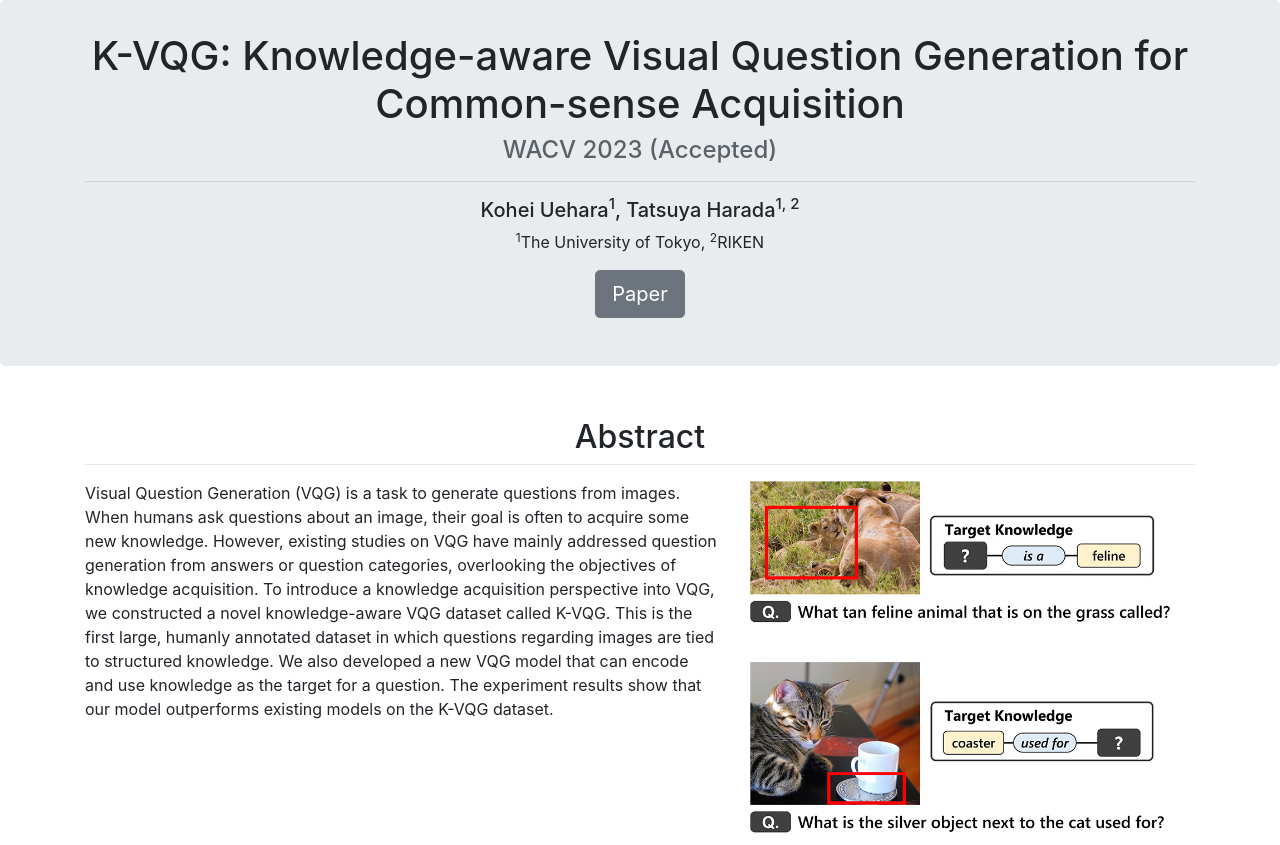
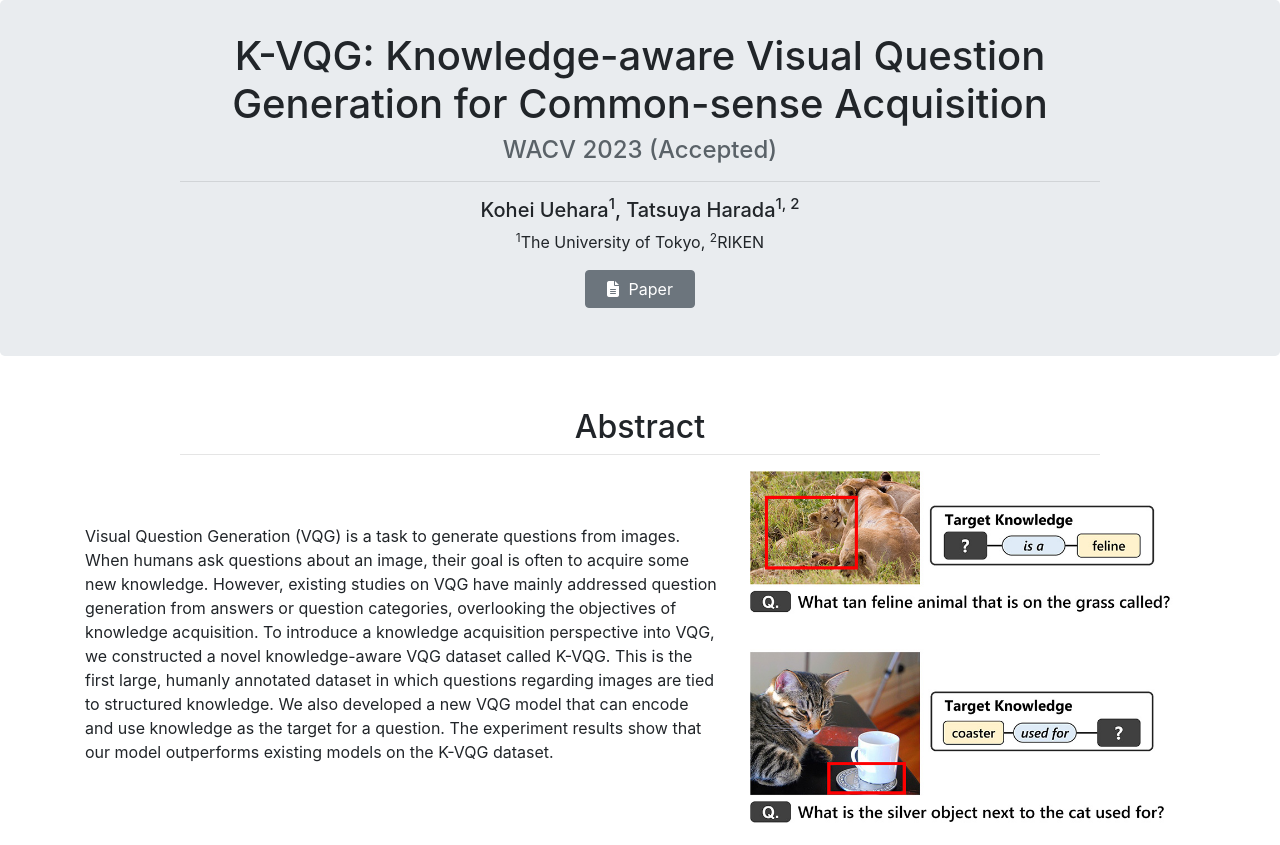
Before and after one commit to uehara-mech/uehara-mech.github.io, a plain HTML site: page kvqg.html in a window 1280 px wide. Shown: the top 845 px of the page. Drawn offline with nearby package versions, Linux system fonts and the light colour scheme.

Commit message:
[update] update layout

```diff
--- a/kvqg.html
+++ b/kvqg.html
@@ -30,15 +30,17 @@ integrity="sha384-ggOyR0iXCbMQv3Xipma34MD+dH/1fQ784/j6cY/iJTQUOhcWr7x9JvoRxT2MZw
 <section>
 <div class="jumbotron text-center">
 <div class="container">
-<div class="row">
-<div class="col-12">
+<div class="row justify-content-center">
+<div class="col-10">
 <h1>K-VQG: Knowledge-aware Visual Question Generation for Common-sense Acquisition</h1>
 <h4 style="color:#5a6268;"> WACV 2023 (Accepted) </h4>
 <hr>
 <h5> Kohei Uehara<sup>1</sup>, Tatsuya Harada<sup>1, 2</sup></h5>
 <p><sup>1</sup>The University of Tokyo, <sup>2</sup>RIKEN</p>
 <p>
-    <a class="btn btn-secondary btn-lg" href="https://arxiv.org/abs/2203.07890" role="button">Paper</a>
+    <a class="btn btn-secondary" href="https://arxiv.org/abs/2203.07890" role="button" style="width: 110px">
+        <i class="fa-solid fa-file-lines" style="margin-right: 5px"></i> Paper
+    </a>
     <!--                <a class="btn btn-secondary btn-lg" href="https://github.com/nogu-atsu/ENARF-GAN" role="button">Code</a>-->
 </p>
 </div>
@@ -48,13 +50,13 @@ integrity="sha384-ggOyR0iXCbMQv3Xipma34MD+dH/1fQ784/j6cY/iJTQUOhcWr7x9JvoRxT2MZw
 </section>
 <section>
 <div class="container">
-<div class="row">
-<div class="col-12 text-center">
+<div class="row justify-content-center">
+<div class="col-10 text-center">
 <h2 style="margin-top: 20px">Abstract</h2>
     <hr style="margin-top:0px">
 </div>
 
-<div class="col-7 text-center">
+<div class="col-7 text-center align-self-center">
 <p class="text-left">
 Visual Question Generation (VQG) is a task to generate questions from images.
 When humans ask questions about an image, their goal is often to acquire some new knowledge.
@@ -107,8 +109,8 @@ Here is an example of the data contained in the dataset.
 </section>
 <footer class="text-center">
 <div class="container">
-<div class="row ">
-<div class="col-12">
+<div class="row justify-content-center">
+<div class="col-10">
 <h2>Citation</h2>
 <hr style="margin-top:0px">
 <pre class="text-left">
```
